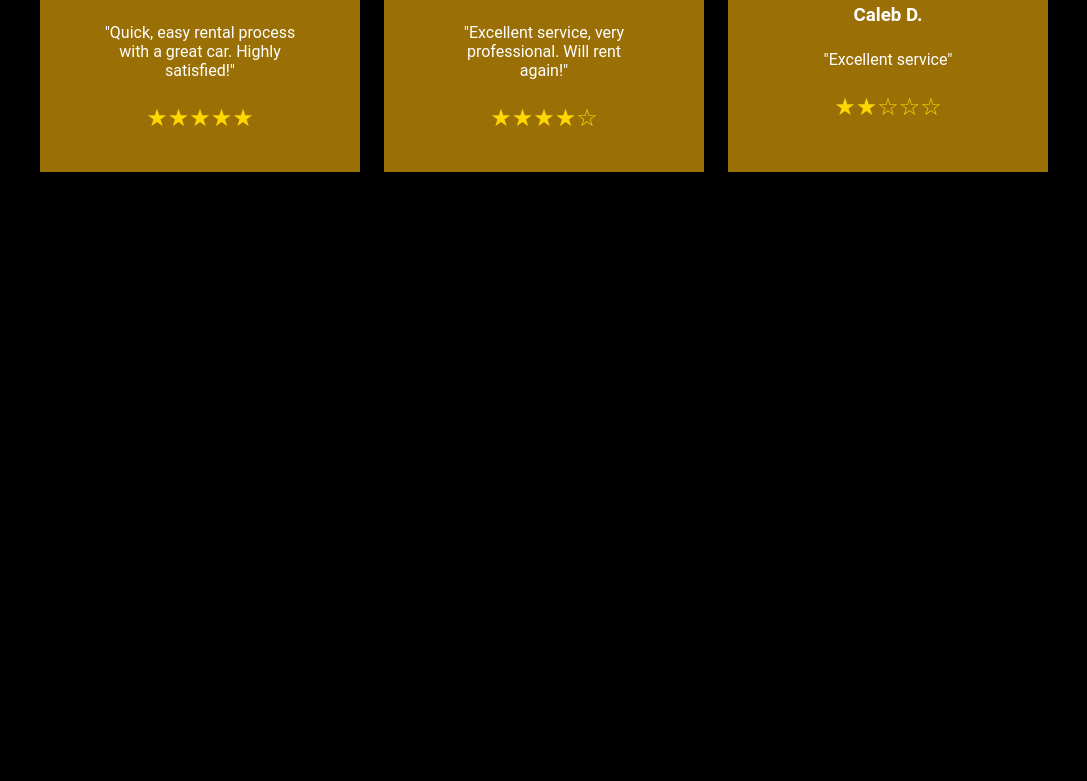
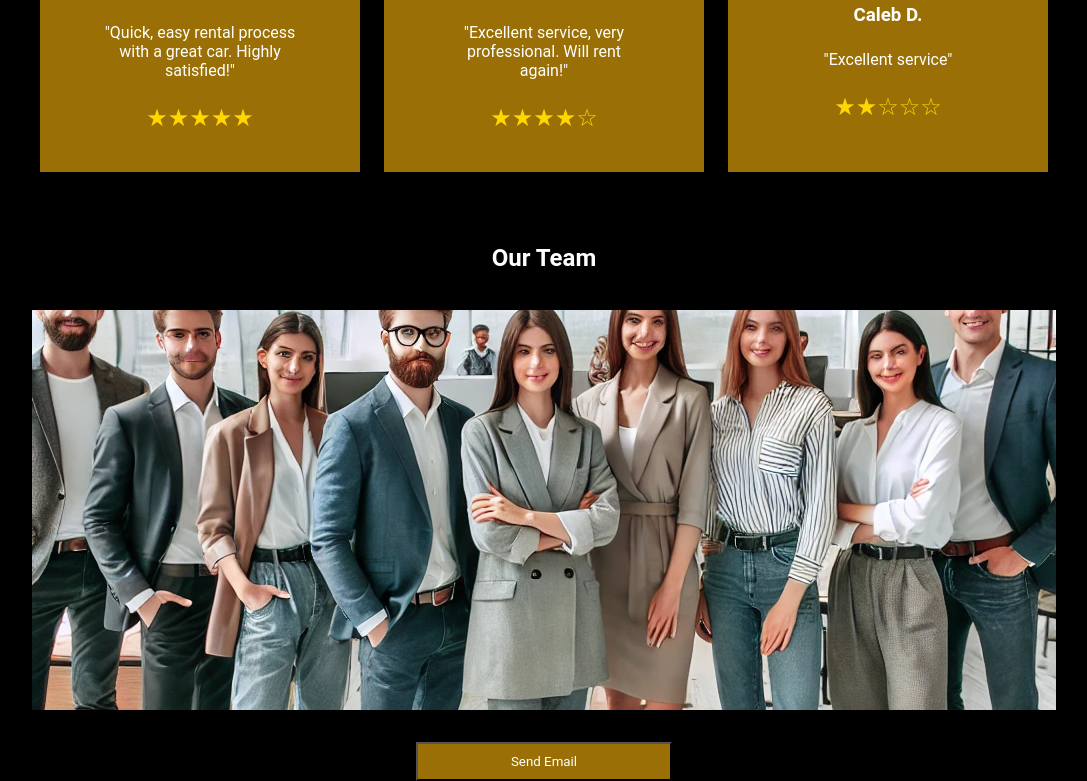
Before and after one commit to wailbenelhassane/RetroRenting, an Angular app: page /about-us in a window 1280 px wide. Shown: the part 216-997 px from the top of the page, without its empty margins (96-1183 px from the left). Before the commit the page ends 800 px from the top, so only its background shows below. Built offline with nearby package versions, Linux system fonts and the light colour scheme.

Commit message:
Feat: Add our-team component

```diff
--- a/public/data/teamCarousel.json
+++ b/public/data/teamCarousel.json
@@ -1,16 +1,16 @@
 {
   "teamImages": [
     {
-      "src": "/RetroRenting/public/img/our-team/our-team-1.jpg",
-      "alt": "Descripción de la imagen 1"
+      "src": "assets/images/our-team/our-team-1.jpg",
+      "alt": "First Image Description"
     },
     {
-      "src": "/RetroRenting/public/img/our-team/our-team-2.jpg",
-      "alt": "Descripción de la imagen 2"
+      "src": "assets/images/our-team/our-team-2.jpg",
+      "alt": "Second Image Description"
     },
     {
-      "src": "/RetroRenting/public/img/our-team/our-team-3.jpg",
-      "alt": "Descripción de la imagen 3"
+      "src": "assets/images/our-team/our-team-3.jpg",
+      "alt": "Third Image Description"
     }
   ]
 }
--- /dev/null
+++ b/src/app/components/our-team/our-team.component.html
@@ -0,0 +1,7 @@
+<div class="team-carousel-container">
+  <div class="team-carousel">
+    <div class="team-image" *ngFor="let image of ourTeamService.teamImages; let i = index" [ngClass]="{'active': i === ourTeamService.currentIndex}">
+      <img [src]="image.src" [alt]="image.alt">
+    </div>
+  </div>
+</div>
--- /dev/null
+++ b/src/app/components/our-team/our-team.component.scss
@@ -0,0 +1,48 @@
+@use "../../../variables";
+
+.team-carousel-container {
+  display: flex;
+  justify-content: center;
+  align-items: center;
+  height: 50vh;
+  width: 100%;
+  overflow: hidden;
+  margin-top: 3%;
+  margin-bottom: 1%;
+  position: relative;
+}
+
+.team-carousel {
+  display: flex;
+  width: 80%;
+  height: 100%;
+  position: relative;
+}
+
+.team-image {
+  position: absolute;
+  top: 0;
+  left: 0;
+  width: 100%;
+  height: 100%;
+  display: none;
+  border-radius: 2vh;
+  justify-content: center;
+  align-items: center;
+}
+
+.team-image img {
+  width: 100%;
+  height: 100%;
+  object-fit: cover;
+}
+
+.team-image.active {
+  display: flex;
+}
+
+@media (max-width: variables.$tablet-breakpoint) {
+  .team-carousel {
+    width: 90%;
+  }
+}
--- /dev/null
+++ b/src/app/components/our-team/our-team.component.ts
@@ -0,0 +1,22 @@
+import { Component, OnInit, AfterViewInit } from '@angular/core';
+import{CommonModule} from '@angular/common';
+import { OurTeamService } from '../../services/our-team.service';
+
+@Component({
+  selector: 'app-our-team',
+  templateUrl: './our-team.component.html',
+  imports: [CommonModule],
+  standalone: true,
+  styleUrls: ['./our-team.component.scss']
+})
+export class OurTeamComponent implements OnInit, AfterViewInit {
+  constructor(public ourTeamService: OurTeamService) {}
+
+  ngOnInit() {
+    this.ourTeamService.loadTeamImages();
+  }
+
+  ngAfterViewInit() {
+    this.ourTeamService.initCarousel();
+  }
+}
--- a/src/app/pages/about-us/about-us.component.html
+++ b/src/app/pages/about-us/about-us.component.html
@@ -1 +1,6 @@
 <app-reviews></app-reviews>
+<h2 class="our-team-title">Our Team</h2>
+<app-our-team></app-our-team>
+<section class ="center-align">
+  <button class="general-button">Send Email</button>
+</section>
--- a/src/app/pages/about-us/about-us.component.scss
+++ b/src/app/pages/about-us/about-us.component.scss
@@ -0,0 +1,24 @@
+@use "../../../variables";
+
+.center-align{display:flex; width:100%; justify-content: center; align-items: center;}
+
+.general-button{
+  display:flex;
+  text-align: center;
+  justify-content: center;
+  align-items: center;
+  padding: 10px;
+  background-color: variables.$resalt-color;
+  color: variables.$text-color;
+  width: 20%;
+  font-family: variables.$font-family;
+  @media(max-width:variables.$tablet-breakpoint) { font-size: 1.3rem;   width: 40%;}
+}
+
+.our-team-title {
+  text-align: center;
+  margin-top: 4vh;
+  margin-bottom: 3vh;
+  font-family: variables.$font-family;
+  @media(max-width:variables.$tablet-breakpoint) { font-size: 1.75rem;}
+}
--- a/src/app/pages/about-us/about-us.component.ts
+++ b/src/app/pages/about-us/about-us.component.ts
@@ -1,10 +1,12 @@
 import { Component } from '@angular/core';
 import {ReviewsComponent} from '../../components/reviews/reviews.component';
+import {OurTeamComponent} from '../../components/our-team/our-team.component';
 
 @Component({
   selector: 'app-about-us',
   imports: [
-    ReviewsComponent
+    ReviewsComponent,
+    OurTeamComponent
   ],
   templateUrl: './about-us.component.html',
   standalone: true,
--- /dev/null
+++ b/src/app/services/our-team.service.ts
@@ -0,0 +1,79 @@
+import { Injectable } from '@angular/core';
+import { HttpClient } from '@angular/common/http';
+import { Observable, throwError } from 'rxjs';
+import { catchError } from 'rxjs/operators';
+
+@Injectable({
+  providedIn: 'root'
+})
+export class OurTeamService {
+  private teamUrl = '/data/teamCarousel.json';
+  currentIndex = 0;
+  teamImages: { src: string, alt: string }[] = [];
+  private intervalTime = 4000;
+  private autoSlide: any;
+
+  constructor(private http: HttpClient) {}
+
+  getTeamImages(): Observable<any> {
+    return this.http.get<any>(this.teamUrl).pipe(
+      catchError(error => {
+        console.error("Error al obtener las imágenes del carrusel:", error);
+        return throwError(error);
+      })
+    );
+  }
+
+  loadTeamImages() {
+    this.getTeamImages().subscribe({
+      next: (data) => {
+        if (data && data.teamImages) {
+          this.teamImages = data.teamImages;
+          this.showSlide(this.currentIndex);
+          this.startAutoSlide();
+        } else {
+          console.error("No se pudieron cargar las imágenes del carrusel.");
+        }
+      },
+      error: (error) => {
+        console.error(error);
+      }
+    });
+  }
+
+  showSlide(index: number) {
+    this.currentIndex = index;
+  }
+
+  moveSlide(step: number) {
+    this.currentIndex += step;
+    if (this.currentIndex >= this.teamImages.length) {
+      this.currentIndex = 0;
+    } else if (this.currentIndex < 0) {
+      this.currentIndex = this.teamImages.length - 1;
+    }
+  }
+
+  startAutoSlide() {
+    this.autoSlide = setInterval(() => {
+      this.moveSlide(1);
+    }, this.intervalTime);
+  }
+
+  stopAutoSlide() {
+    clearInterval(this.autoSlide);
+  }
+
+  initCarousel() {
+    const carouselContainer = document.querySelector('.team-carousel');
+    if (carouselContainer) {
+      carouselContainer.addEventListener('mouseenter', () => {
+        this.stopAutoSlide();
+      });
+
+      carouselContainer.addEventListener('mouseleave', () => {
+        this.startAutoSlide();
+      });
+    }
+  }
+}
```
Also changed, not shown: 1 other file (tests, documents, lock files or other folders).
